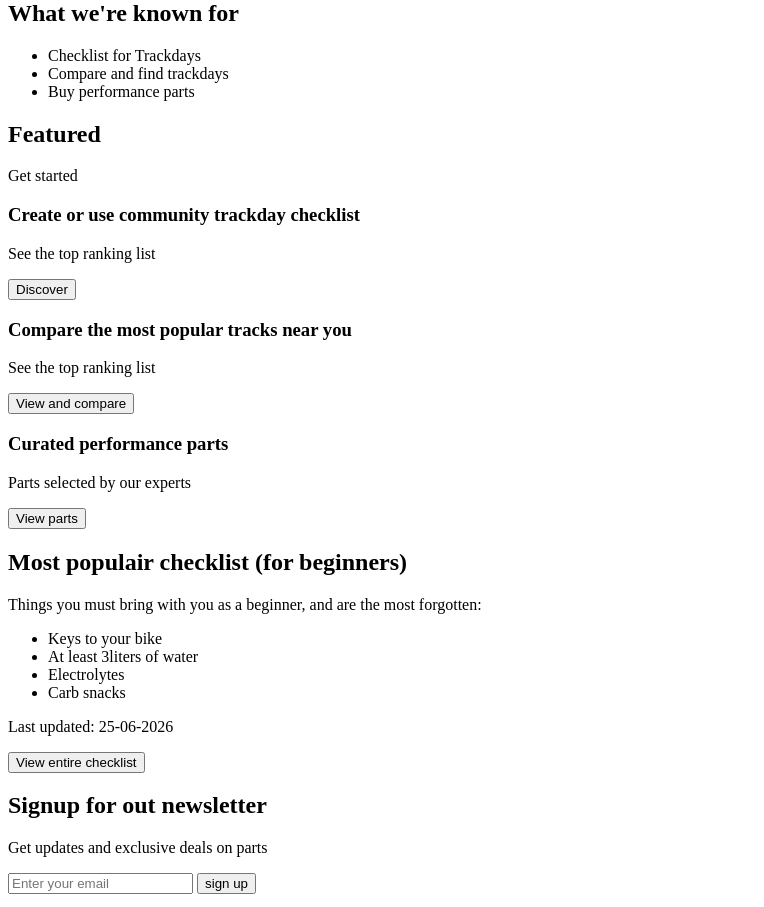
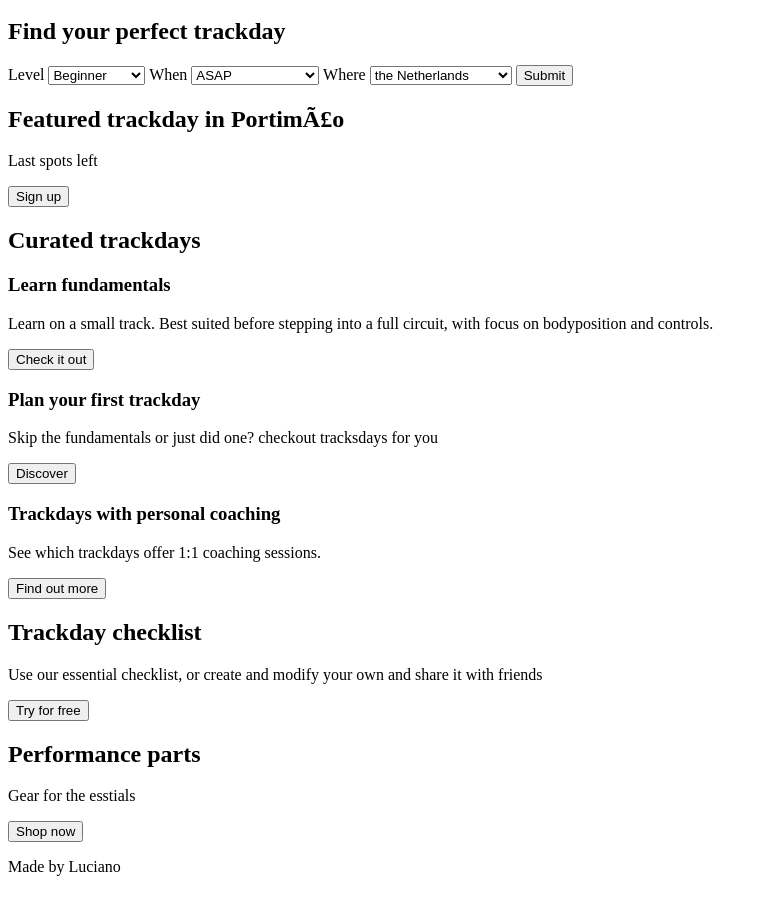
Before and after one commit to Luciano765/trackready, a plain HTML site: page index.html in a window 1280 px wide. Shown: the part 175-1082 px from the top of the page, without its empty margins (0-764 px from the left). Drawn offline with Linux system fonts and the light colour scheme.

Commit message:
Refine TrackReady homepage structure

```diff
--- a/index.html
+++ b/index.html
@@ -1,73 +1,101 @@
 <!DOCTYPE html>
 <html>
-<head>
+
+<head lang="en" charset="UTF-8" viewport="width=device-width, initial-scale=1.0">
     <title>TrackReady</title>
 </head>
     <body>
+
         <header>
             <nav>
                 <ul>
                     <li><a href="#">Home</a></li>
-                    <li><a href="#">Community</a></li>
-                    <li><a href="#">Contact</a></li>
+                    <li><a href="#">Trackdays</a></li>
+                    <li><a href="#">Checklist</a></li>
+                    <li><a href="#">Performance parts</a></li>
                 </ul>
             </nav>
         </header>
 
         <main>
-            <section>
-                <h1>This is TrackReady</h1>
-                <p>TrackReady is a comprehensive trackday built for enthusiasts and professionals alike.</p>
+
+            <section id="hero">
+                <h1>TrackReady</h1>
+                <p>Find your perfect trackday</p>
             </section>
 
-            <section>
-                <h2>What we're known for</h2>
-                <ul>
-                    <li>Checklist for Trackdays</li>
-                    <li>Compare and find trackdays</li>
-                    <li>Buy performance parts</li>
-                </ul>
+            <section id="search">
+               <form action="#">
+                    <h2>Find your perfect trackday</h2>
+
+                    <label for="level">Level</label>
+                    <select name="level" id="level">
+                        <option value="beginner">Beginner</option>
+                        <option value="intermediate">Intermediate</option>
+                        <option value="advanced">Advanced</option>
+                        <option value="advanced">Sports rider</option>
+                    </select>
+
+                    <label for="date">When</label>
+                    <select name="date" id="date">
+                        <option value="ASAP">ASAP</option>
+                        <option value="This season">This 2026 season</option>
+                        <option value="Next Season ">Next season</option>
+                    </select>
+
+                    <label for="location">Where</label>
+                    <select name="location" id="location">
+                        <option value="ASAP">the Netherlands</option>
+                        <option value="This season">Belgium & Germany</option>
+                        <option value="Next Season ">EU</option>
+                    </select>
+
+                    <input type="submit" value="Submit">
+                </form>
             </section>
 
-            <section>
-                <h2>Featured</h2>
-                <p>Get started</p>
-                <article>
-                    <h3>Create or use community trackday checklist</h3>
-                    <p>See the top ranking list</p>
-                    <button>Discover</button>
-                </article>
-                <article>
-                    <h3>Compare the most popular tracks near you</h3>
-                    <p>See the top ranking list</p>
-                    <button>View and compare</button>
-                </article>
-                <article>
-                    <h3>Curated performance parts</h3>
-                    <p>Parts selected by our experts</p>
-                    <button>View parts</button>
-                </article>
+
+            <section id="featured">
+                <h2>Featured trackday in Portimão</h2>
+                <p>Last spots left</p>
+                <button type="button">Sign up</button>
             </section>
 
-            <section>
-                <h2>Most populair checklist (for beginners)</h2>
-                <p>Things you must bring with you as a beginner, and are the most forgotten:</p>
-                <ul>
-                    <li>Keys to your bike</li>
-                    <li>At least 3liters of water</li>
-                    <li>Electrolytes</li>
-                    <li>Carb snacks</li>
-                </ul>
-                <p>Last updated: <time datetime="2026-06-25">25-06-2026</time></p>
-                <button>View entire checklist</button>
+
+            <section id="curated-trackdays">
+                <h2>Curated trackdays</h2>
+                <article class="curated-trackday-card">
+                    <h3>Learn fundamentals</h3>
+                    <p>Learn on a small track. Best suited before stepping into a full circuit, with focus on bodyposition and controls.</p>
+                    <button type="button">Check it out</button>
+                </article>
+
+                <article class="curated-trackday-card">
+                    <h3>Plan your first trackday</h3>
+                    <p>Skip the fundamentals or just did one? checkout tracksdays for you</p>
+                    <button type="button">Discover</button>
+                </article>
+
+                <article class="curated-trackday-card">
+                    <h3>Trackdays with personal coaching</h3>
+                    <p>See which trackdays offer 1:1 coaching sessions.</p>
+                    <button type="button">Find out more</button>
+                </article>
+
             </section>
 
-            <form>
-                <h2>Signup for out newsletter</h2>
-                <p>Get updates and exclusive deals on parts</p>
-                <input type="email" placeholder="Enter your email">
-                <button>sign up</button>
-            </form>
+
+            <section id="checklist">
+                <h2>Trackday checklist</h2>
+                <p>Use our essential checklist, or create and modify your own and share it with friends</p>
+                <button type="button">Try for free</button>
+            </section>
+
+            <section id="performance parts">
+                <h2>Performance parts</h2>
+                <p>Gear for the esstials</p>
+                <button type="button">Shop now</button>
+            </section>
 
         </main>
 
```
Also changed, not shown: 1 other file.
